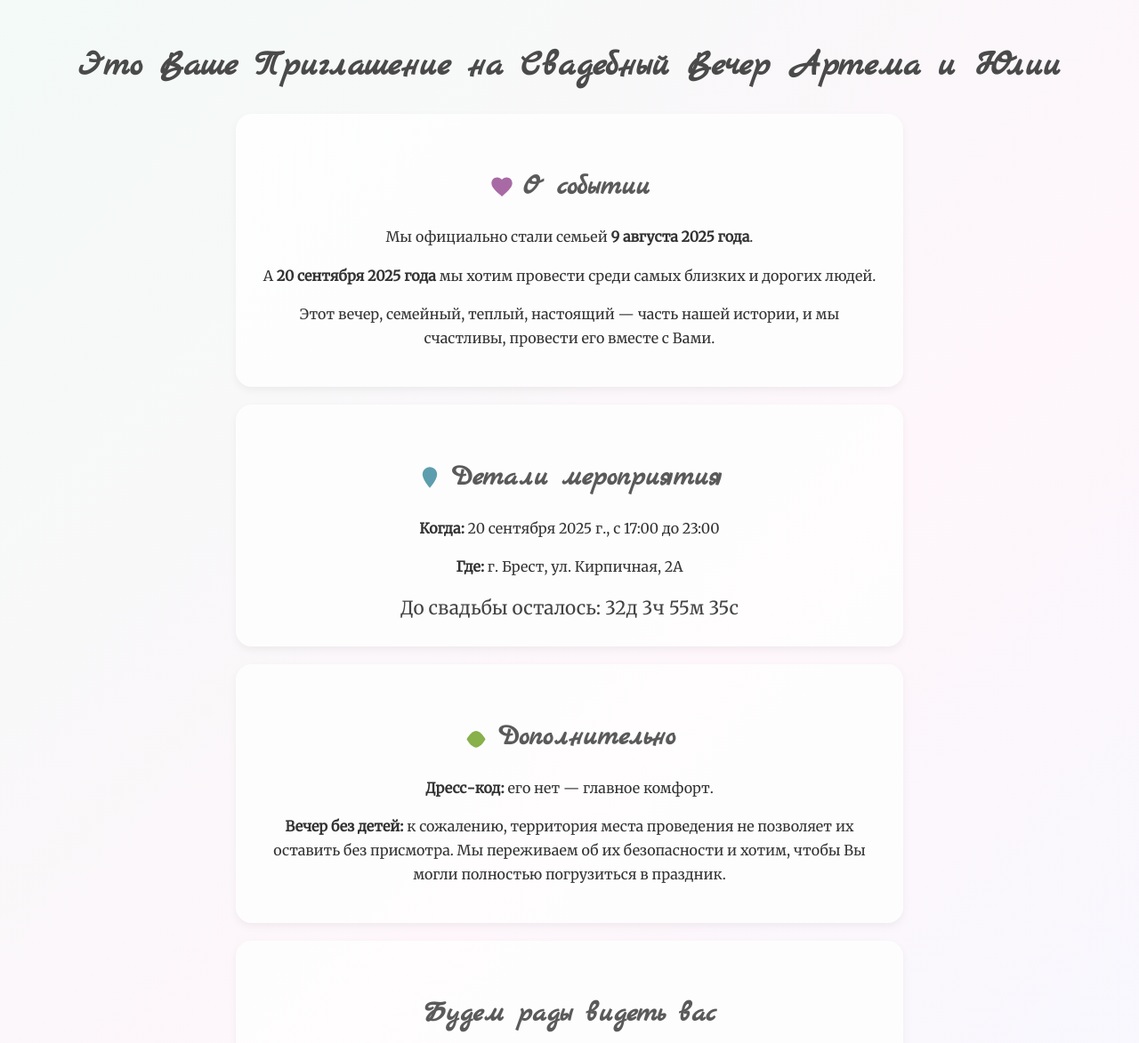
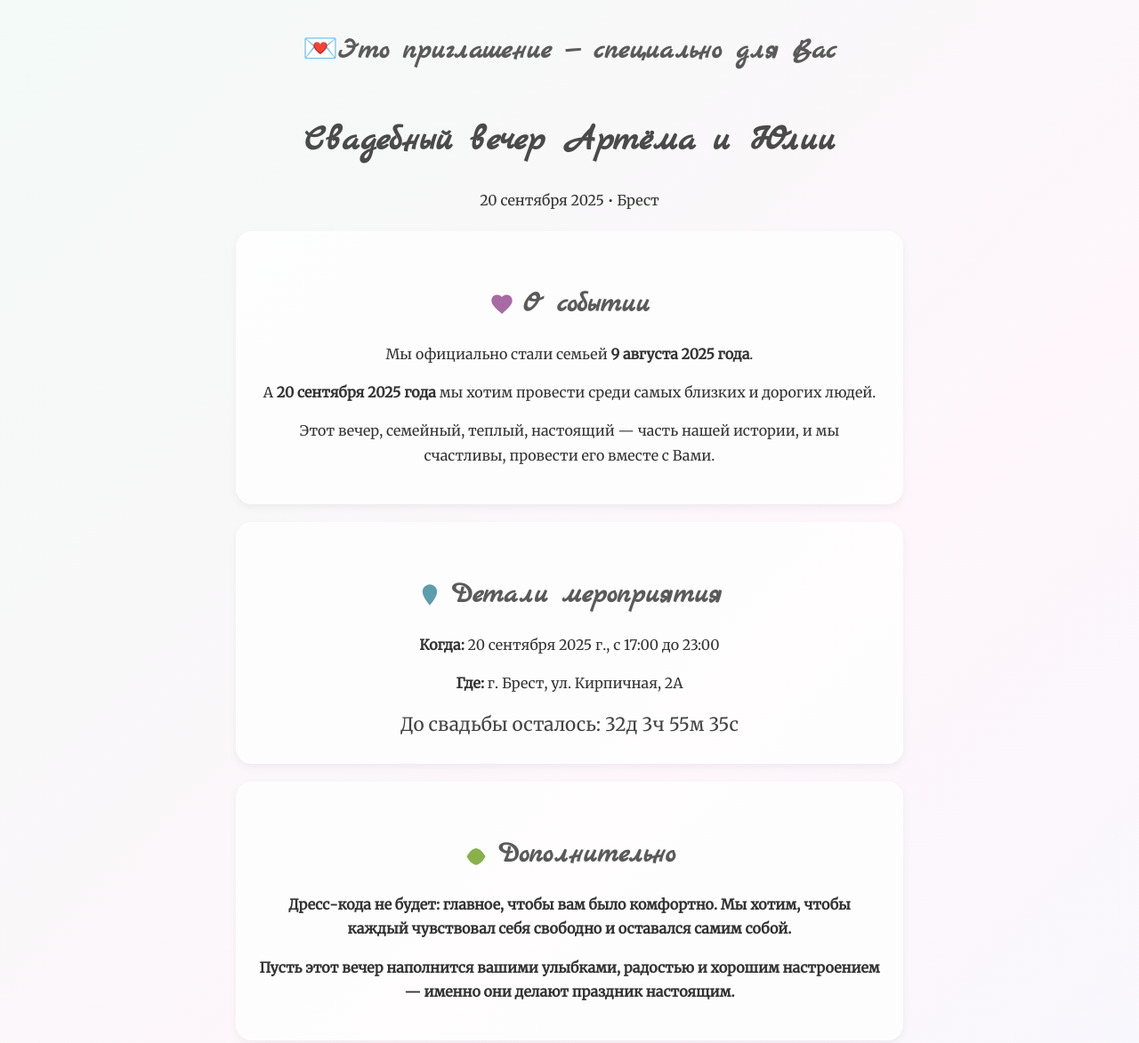
Before and after one commit to Yuliya372/wedding-invitation, a plain HTML site: page index.html in a window 1280 px wide. Shown: the top 1173 px of the page at 89% size. Drawn offline with Linux system fonts and the light colour scheme.

Commit message:
Update index.html

```diff
--- a/index.html
+++ b/index.html
@@ -78,8 +78,11 @@
   </style>
 </head>
 <body>
-  <h1>Это Ваше Приглашение на Свадебный Вечер Артема и Юлии</h1>
-
+  <header class="text-center mb-8">
+  <h2 class="text-2xl font-marck mb-2">💌Это приглашение — специально для Вас</h2>
+  <h1 class="text-3xl font-merriweather mb-2">Свадебный вечер Артёма и Юлии</h1>
+  <p class="text-lg font-merriweather text-gray-700">20 сентября 2025 • Брест</p>
+</header>
   <div class="section">
     <h2>
       <svg class="icon" fill="#a86aa4" viewBox="0 0 24 24"><path d="M12 21.35l-1.45-1.32C5.4 15.36 2 12.28 2 8.5 2 5.42 4.42 3 7.5 3c1.74 0 3.41.81 4.5 2.09C13.09 3.81 14.76 3 16.5 3 19.58 3 22 5.42 22 8.5c0 3.78-3.4 6.86-8.55 11.54L12 21.35z"/></svg>
@@ -105,9 +108,9 @@
       <svg class="icon" fill="#88b04b" viewBox="0 0 24 24"><path d="M12 22c4.97 0 9-8 9-8s-4.03-8-9-8-9 8-9 8 4.03 8 9 8z"/></svg>
       Дополнительно
     </h2>
-    <p><b>Дресс-код:</b> его нет — главное комфорт.</p>
-    <p><b>Вечер без детей:</b> к сожалению, территория места проведения не позволяет их оставить без присмотра. Мы переживаем об их безопасности и хотим, чтобы Вы могли полностью погрузиться в праздник.</p>
-  </div>
+    <p><b>Дресс-кода не будет</em>: главное, чтобы вам было комфортно. Мы хотим, чтобы каждый чувствовал себя свободно и оставался самим собой.</p>
+  <p>Пусть этот вечер наполнится вашими улыбками, радостью и хорошим настроением — именно они делают праздник настоящим.</p>
+</div>
 
   <div class="section">
   <h2>Будем рады видеть вас</h2>
```
